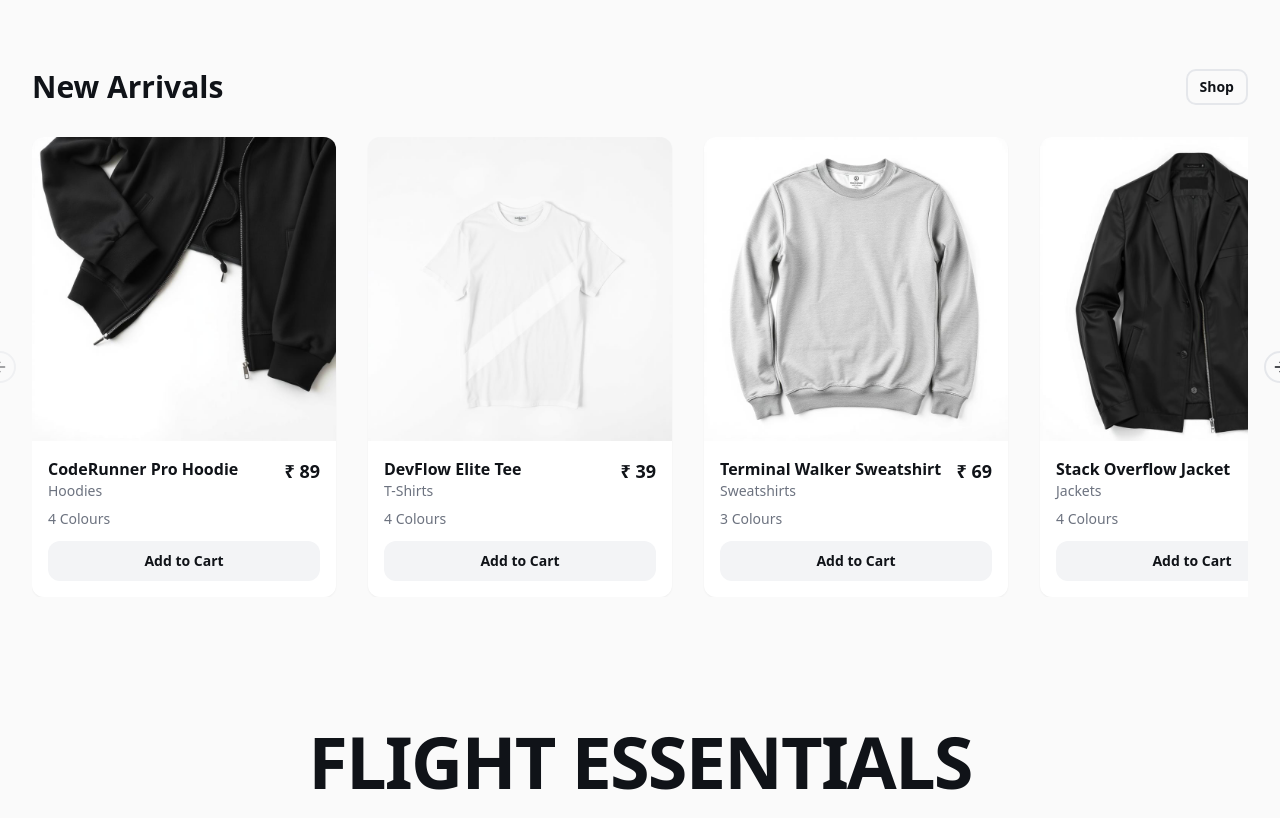
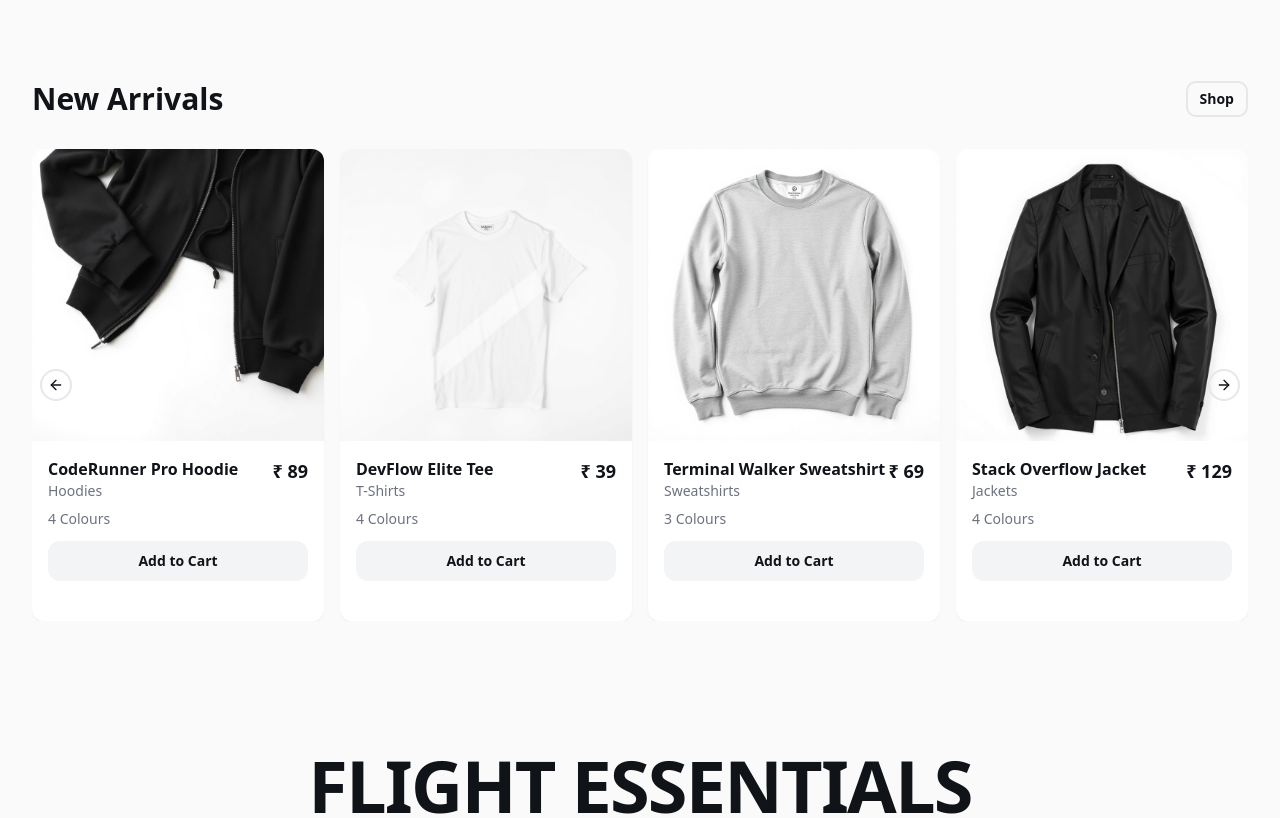
Before and after one commit to nticstudent12/estore-nitro-motion, a React (Vite) app: page / in a window 1280 px wide. Shown: the part 1580-2398 px from the top of the page. Built offline with nearby package versions, Linux system fonts and the light colour scheme.

Commit message:
Reverted to commit 9a0cfed7137ed1b0e79f9c40842f82546982003d

```diff
--- a/src/components/ProductCarousel.tsx
+++ b/src/components/ProductCarousel.tsx
@@ -1,11 +1,10 @@
 import { motion } from 'framer-motion';
-import { ChevronLeft, ChevronRight } from 'lucide-react';
 import { Button } from '@/components/ui/button';
 import { Card } from '@/components/ui/card';
+import { Carousel, CarouselContent, CarouselItem, CarouselNext, CarouselPrevious } from '@/components/ui/carousel';
 import { useStore } from '@/stores/useStore';
 import { Product } from '@/stores/useStore';
 import { Link } from 'react-router-dom';
-import { Carousel, CarouselContent, CarouselItem, CarouselNext, CarouselPrevious } from '@/components/ui/carousel';
 interface ProductCarouselProps {
   title: string;
   products: Product[];
@@ -33,17 +32,18 @@ const ProductCarousel = ({ title, products, showShopButton = true }: ProductCaro
           )}
         </div>
 
-        <Carousel className="w-full">
-          <CarouselContent className="gap-4">
-            {products.slice(0, 4).map((product, index) => (
-              <CarouselItem key={product.id} className="basis-80">
+        <Carousel className="w-full" opts={{ align: "start", loop: true }}>
+          <CarouselContent className="-ml-4">
+            {products.slice(0, 6).map((product, index) => (
+              <CarouselItem key={product.id} className="pl-4 md:basis-1/2 lg:basis-1/3 xl:basis-1/4">
                 <motion.div
                   initial={{ opacity: 0, y: 20 }}
                   animate={{ opacity: 1, y: 0 }}
                   transition={{ delay: index * 0.1 }}
+                  className="h-full"
                 >
-                  <Card className="group overflow-hidden border-0 bg-card hover:shadow-elegant transition-all duration-300">
-                     <Link to={`/product/${product.slug}`} className="block">
+                  <Card className="group overflow-hidden border-0 bg-card hover:shadow-elegant transition-all duration-300 h-full">
+                    <Link to={`/product/${product.slug}`} className="block h-full">
                       <div className="aspect-square bg-muted overflow-hidden">
                         <img
                           src={product.image}
@@ -67,7 +67,10 @@ const ProductCarousel = ({ title, products, showShopButton = true }: ProductCaro
                         )}
 
                         <Button
-                        onClick={() => handleAddToCart(product)}
+                          onClick={(e) => {
+                            e.preventDefault();
+                            handleAddToCart(product);
+                          }}
                           className="w-full"
                           variant="secondary"
                         >
@@ -80,8 +83,8 @@ const ProductCarousel = ({ title, products, showShopButton = true }: ProductCaro
               </CarouselItem>
             ))}
           </CarouselContent>
-          <CarouselPrevious />
-          <CarouselNext />
+          <CarouselPrevious className="left-2" />
+          <CarouselNext className="right-2" />
         </Carousel>
       </div>
     </section>
```
Lines whose indentation alone changed are shown as unchanged.
